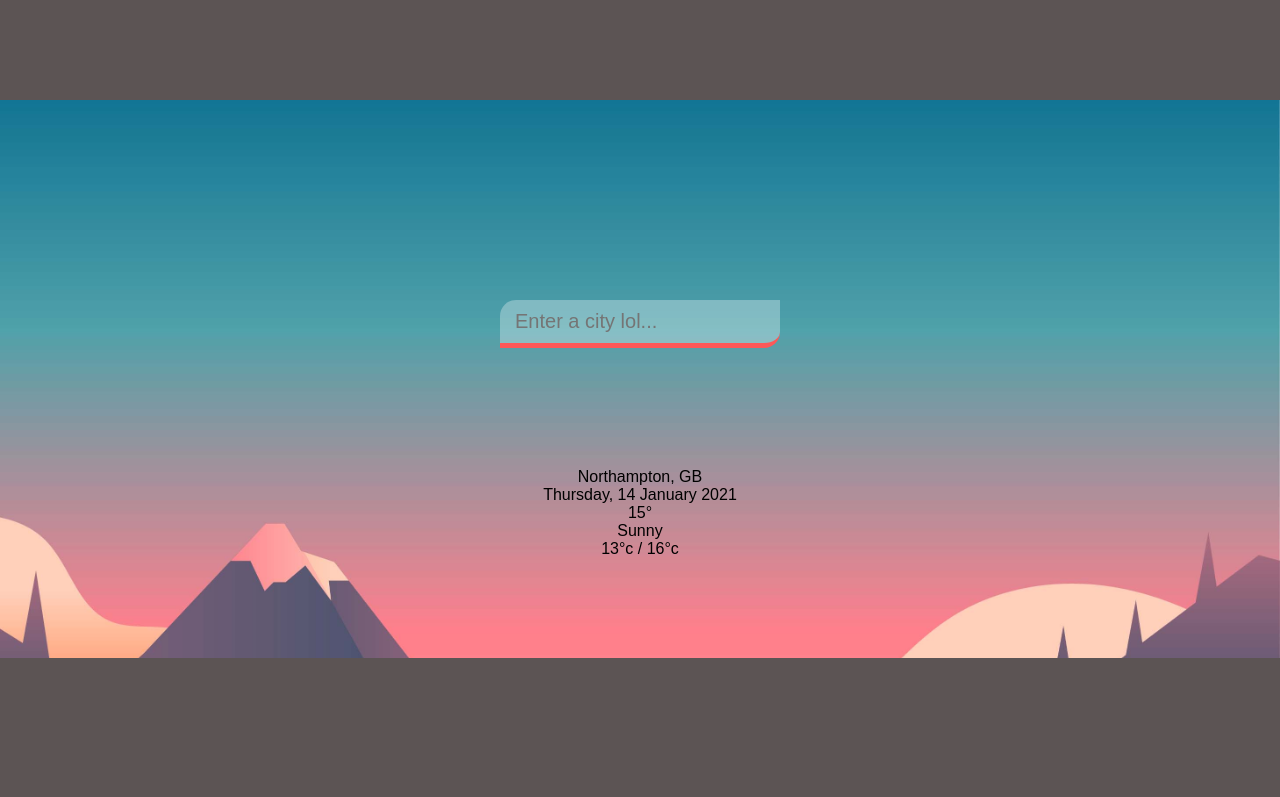
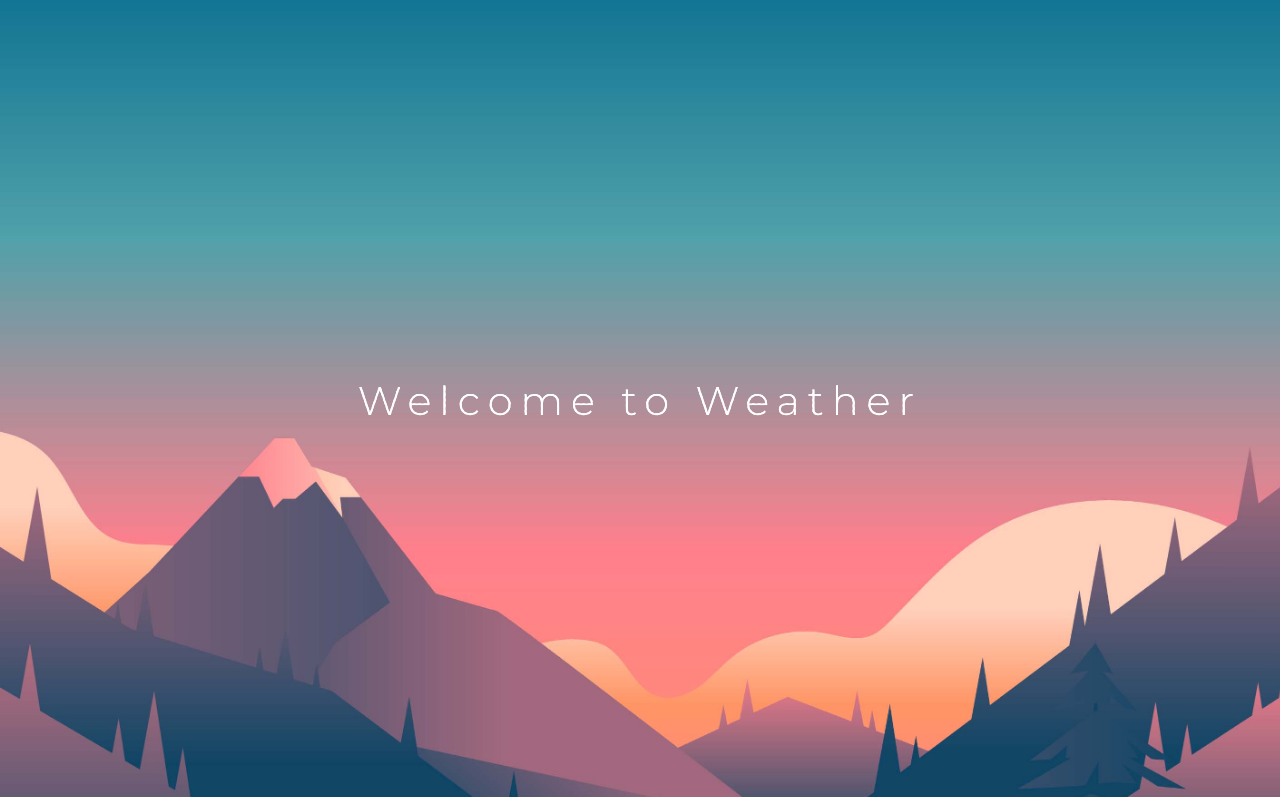
Before and after one commit to Seek4samurai/weather-app, a plain HTML site: page index.html in a window 1280 px wide. Shown: the top 797 px of the page. Drawn offline with Linux system fonts and the light colour scheme.

Commit message:
built bg and sections

```diff
--- a/index.html
+++ b/index.html
@@ -5,22 +5,29 @@
     <meta http-equiv="X-UA-Compatible" content="IE=edge" />
     <meta name="viewport" content="width=device-width, initial-scale=1.0" />
     <title>Weather-App</title>
+    <link rel="preconnect" href="https://fonts.googleapis.com" />
+    <link rel="preconnect" href="https://fonts.gstatic.com" crossorigin />
+    <link
+      href="https://fonts.googleapis.com/css2?family=Montserrat:wght@300;400;500;700&display=swap"
+      rel="stylesheet"
+    />
     <link rel="stylesheet" href="style.css" />
   </head>
   <body>
+    <header class="header">
+      <h1 class="header__title">Welcome to Weather</h1>
+    </header>
+    <section>
       <div class="bodyimg">
         <div class="app-warp">
-      <header>
-        <div class="bgcolor"></div>
+          <main class="main_text">
+            <section class="location">
               <input
                 type="text"
                 autocomplete="off"
                 class="search-box"
                 placeholder="Enter a city lol..."
               />
-      </header>
-      <main class="main_text">
-        <section class="location">
               <div class="city">Northampton, GB</div>
               <div class="date">Thursday, 14 January 2021</div>
             </section>
@@ -33,5 +40,6 @@
         </div>
         <script src="app.js"></script>
       </div>
+    </section>
   </body>
 </html>
--- a/style.css
+++ b/style.css
@@ -4,13 +4,31 @@
   box-sizing: border-box;
 }
 
+@import url("https://fonts.googleapis.com/css2?family=Poppins:ital,wght@1,900&display=swap");
+
 body {
-  font-family: 'montserrate', sans-serif;
-  background-color: rgb(92, 84, 84);
+  font-family: "Montserrat", sans-serif;
+  background-image: url("./bg.jpg");
+  background-size: cover;
 }
 
-.bodyimg{
-  background-image: url('./bg.jpg');
+.header {
+  width: 100%;
+  height: 100vh;
+  position: relative;
+}
+
+.header__title {
+  top: 50%;
+  left: 50%;
+  color: #fff;
+  font-size: 40px;
+  font-weight: lighter;
+  position: absolute;
+  transform: translate(-50%, -50%);
+}
+
+.bodyimg {
   background-size: cover;
   background-position: top center;
   background-color: rgba(0, 0, 0, 0);
@@ -23,16 +41,16 @@ body {
   min-height: 100vh;
 }
 
-header {
+.app-body {
   display: flex;
   justify-content: center;
   align-items: center;
   padding: 200px 15px 15px;
-  margin-top: 100px;
-  margin-bottom: 100px;
+  margin-top: 0px;
+  margin-bottom: 100vh;
 }
 
-header input{
+.location input {
   width: 100%;
   max-width: 280px;
   padding: 10px 15px;
@@ -41,20 +59,22 @@ header input{
   background-color: rgba(255, 255, 255, 0.3);
   border-radius: 16px 0 16px 0;
   border-bottom: 5px solid rgb(253, 88, 88);
-  color: rgb(155, 155, 155);
+  color: rgb(65, 65, 65);
   font-size: 20px;
   font-weight: 300;
   transition: 0.2s ease-out;
+  margin-bottom: 120px;
 }
 
-header input:focus{
-background-color: rgba(102, 26, 26, 0.6);}
+.location input:focus {
+  background-color: rgba(219, 219, 219, 0.6);
+}
 
-.main_text{
+.main_text {
   padding-bottom: 100px;
 }
 
-main{
+main {
   flex: 1 1 100%;
   padding: 5px 25px 50px;
   display: flex;
@@ -62,3 +82,101 @@ main{
   align-items: center;
   text-align: center;
 }
+
+.location .city {
+  color: #fff;
+  font-size: 32px;
+  font-weight: 500;
+  margin-top: -60px;
+  margin-bottom: 5px;
+}
+
+.location .date {
+  color: #fff;
+  font-size: 16px;
+}
+
+.current .temp {
+  color: #fff;
+  font-size: 102px;
+  font-weight: 900;
+  margin: 20px 0px;
+  text-shadow: 2px 10px rgba(0, 0, 0, 0.6);
+}
+
+.current .temp span {
+  font-weight: 600;
+}
+
+.current .weather {
+  color: #fff;
+  font-size: 32px;
+  font-weight: 700;
+  font-style: italic;
+  margin-bottom: 15px;
+  text-shadow: 0px 4px rgba(0, 0, 0, 0.4);
+}
+
+.current .hi-low {
+  color: #fff;
+  font-size: 24px;
+  font-weight: 500;
+  text-shadow: 0px 2px rgba(0, 0, 0, 0.4);
+}
+
+/* -------------------------------------------------------------------- */
+
+h1 {
+  position: absolute;
+  left: 50%;
+  top: 50%;
+  transform: translate(-50%, -50%);
+  font-size: 40px;
+  letter-spacing: 8px;
+  cursor: pointer;
+}
+
+h1::before {
+  content: "Welcome to Weather";
+  position: absolute;
+  color: transparent;
+  background-image: repeating-linear-gradient(
+    45deg,
+    transparent 0,
+    transparent 2px,
+    rgb(255, 255, 255) 2px,
+    rgb(255, 255, 255) 4px
+  );
+  -webkit-background-clip: text;
+  top: 0px;
+  left: 0;
+  z-index: -1;
+  transition: 1s;
+}
+
+h1::after {
+  content: "Welcome to Weather";
+  position: absolute;
+  color: transparent;
+  background-image: repeating-linear-gradient(
+    135deg,
+    transparent 0,
+    transparent 2px,
+    white 2px,
+    white 4px
+  );
+  -webkit-background-clip: text;
+  top: 0px;
+  left: 0px;
+  transition: 1s;
+}
+
+h1:hover:before {
+  top: 10px;
+  /* left: 10px; */
+}
+
+h1:hover:after {
+  top: -10px;
+  /* left: -10px; */
+}
```
Lines whose indentation alone changed are shown as unchanged.
